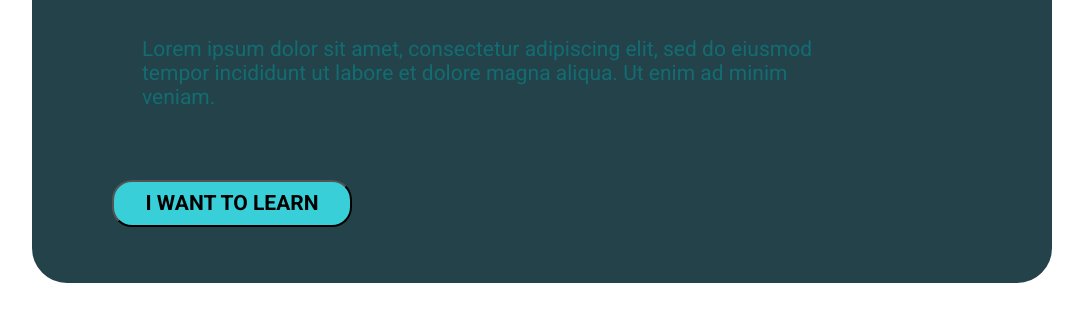
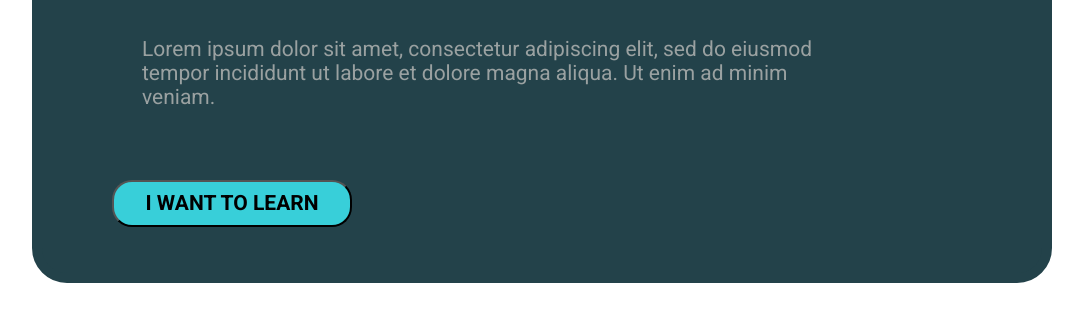
Before and after one commit to RbBhuse/my-profile, a plain HTML site: page HTML/01_assigCard.html in a window 1280 px wide. Shown: the part 215-536 px from the top of the page, without its empty margins (98-1181 px from the left). Drawn offline with Linux system fonts and the light colour scheme.

Commit message:
Designing the card
Designing the card

```diff
--- a/HTML/01_assigCard.html
+++ b/HTML/01_assigCard.html
@@ -32,7 +32,7 @@
       .para {
         margin-top: 10px;
         margin-left: 100px;
-        color: #136c72;
+        color: #9aa1a1;
         font-size: 21px;
         font-family: "Roboto", sans-serif;
         font-weight: 400;
```
